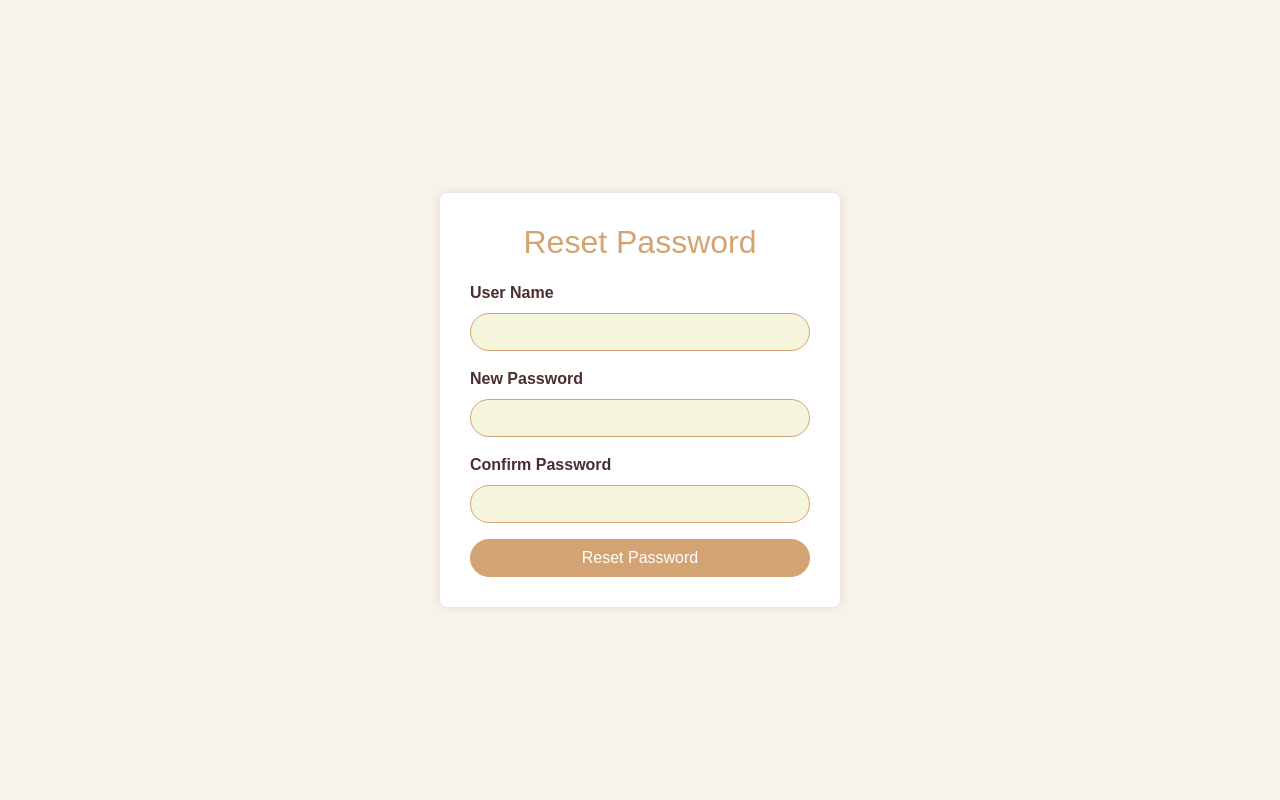
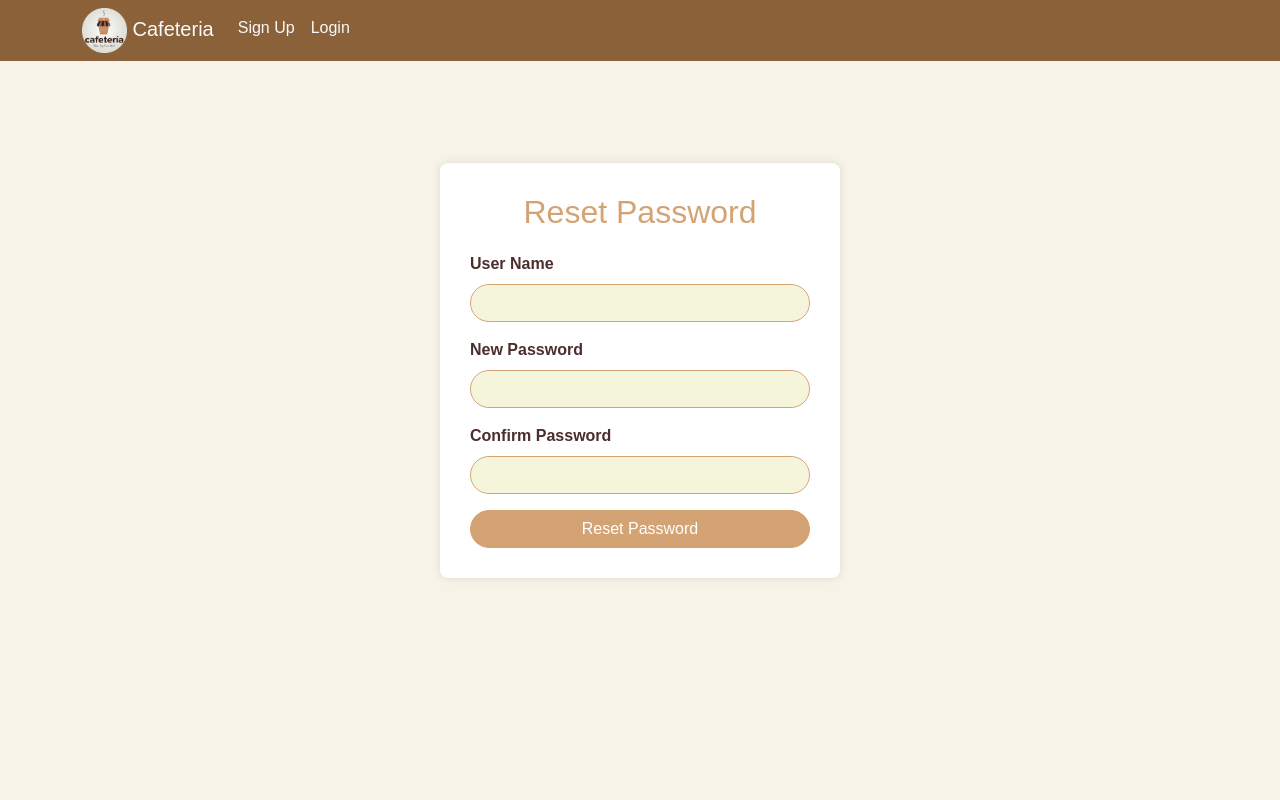
Before and after one commit to abdelrahmanlghorab/Cafeteria, a PHP site: page /forget.php in a window 1280 px wide. Run offline with PHP 8.4, Linux system fonts and the light colour scheme.

Commit message:
add the index page and navbar to some pages

```diff
--- a/forget.php
+++ b/forget.php
@@ -15,19 +15,18 @@ if (isset($_GET['message'])) {
         body {
             background-color: #f7f3e9;
             font-family: 'Poppins', sans-serif;
-            display: flex;
-            justify-content: center;
-            align-items: center;
+            display: block;
             height: 100vh;
             margin: 0;
         }
-        .container {
+        .main-container {
             background-color: #fff;
             padding: 30px;
             border-radius: 8px;
             box-shadow: 0 0 10px rgba(0, 0, 0, 0.1);
             max-width: 400px;
             width: 100%;
+            margin: 8% auto 0 auto;
         }
         h2 {
             color: #d4a373;
@@ -59,6 +58,22 @@ if (isset($_GET['message'])) {
     </style>
 </head>
 <body>
+<nav class="navbar navbar-expand-lg" style="background-color: #8b6139 !important; width: 100%; top: 0; z-index: 1000;">
+    <div class="container">
+        <ul class="navbar-nav me-auto">
+            <li><a class="navbar-brand text-light" href="#">
+                <img src="./images/logo.png" alt="cafeteria" width="45">
+                Cafeteria
+            </a></li>
+            <li class="nav-item">
+                <a class="nav-link text-light" href="signup.php">Sign Up</a>
+            </li>
+            <li class="nav-item">
+                <a class="nav-link text-light" href="login.php">Login</a>
+            </li>
+        </ul>
+    </div>
+</nav>
 <?php if (isset($message)) : ?>
     <div class="alert alert-danger alert-dismissible fade show" role="alert">
         <?php echo htmlspecialchars($message); ?>
@@ -66,7 +81,7 @@ if (isset($_GET['message'])) {
     </div>
 <?php endif; ?>
 
-<div class="container">
+<div class="container main-container">
     <h2>Reset Password</h2>
     <form id="resetPasswordForm" action="forget_handler.php" method="POST" class="needs-validation" novalidate>
         <div class="mb-3">
```
Also changed, not shown: index.php (added, +13 -0 lines), login.php (+5 -2 lines), signup.php (+16 -3 lines).
